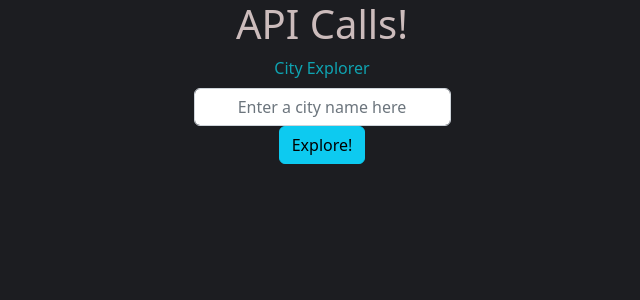
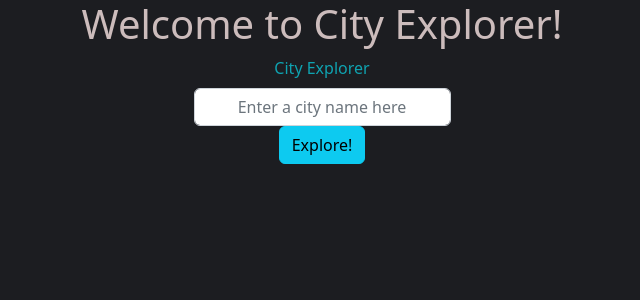
Before and after one commit to ReeceRenninger/city-explorer, a React (Create React App) app: page / in a window 1280 px wide. Shown: the top 300 px of the page, without its empty margins (318-958 px from the left). Built offline with nearby package versions, Linux system fonts and the light colour scheme.

Commit message:
changed some titling

```diff
--- a/src/App.js
+++ b/src/App.js
@@ -107,7 +107,7 @@ class App extends React.Component {
   render() {
     return (
       <>
-        <h1>API Calls!</h1>
+        <h1>Welcome to City Explorer!</h1>
 
         <Form onSubmit={this.getCityData}>
           <Form.Label>City Explorer</Form.Label>
```
